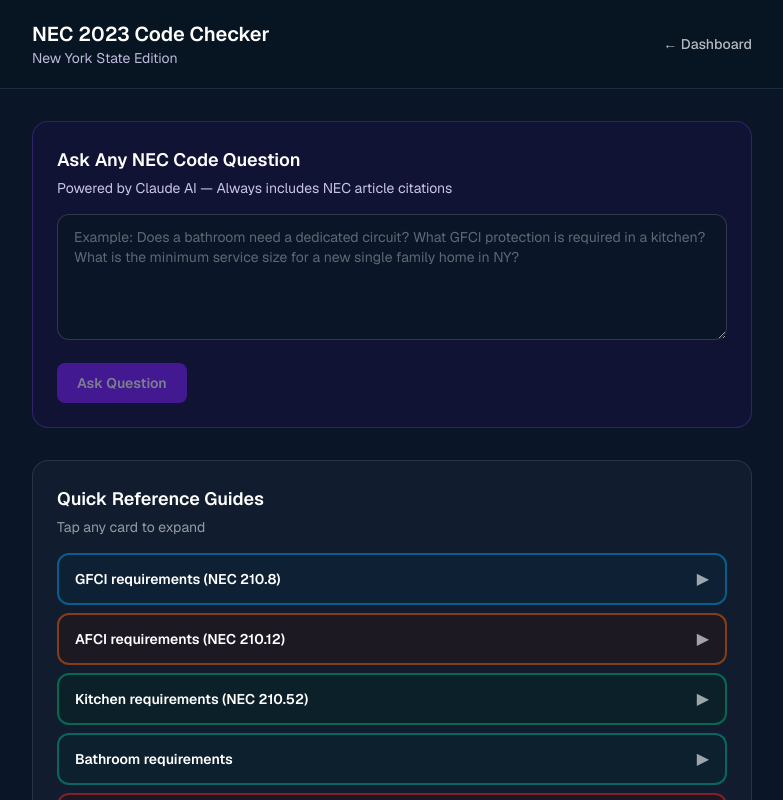
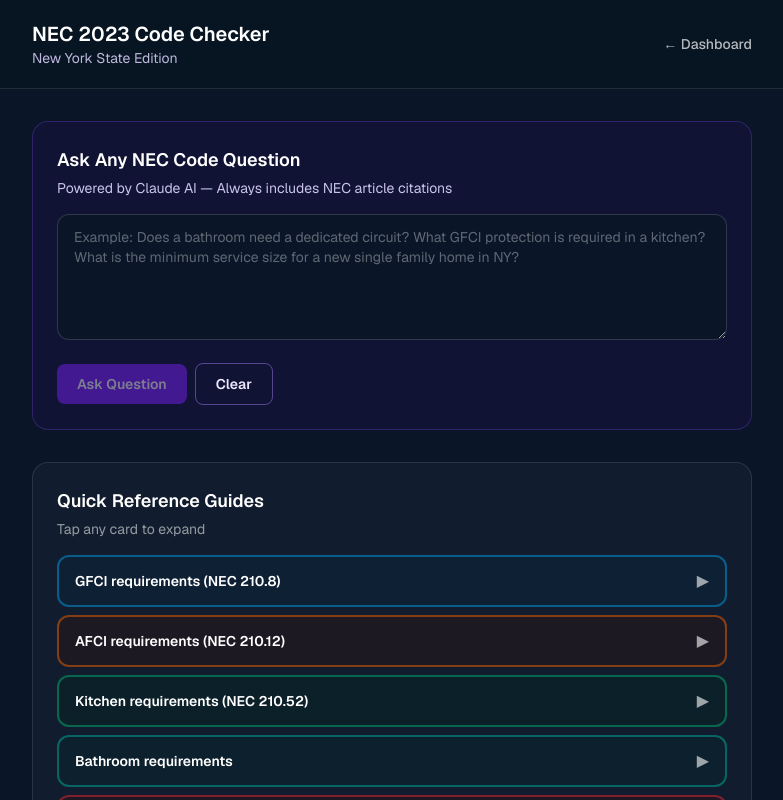
Before and after one commit to tppelectric/blueprintAIapp, a Next.js app: page /tools/nec-checker in a window 1280 px wide. Shown: the top 800 px of the page, without its empty margins (248-1031 px from the left). Built offline with nearby package versions, Linux system fonts and the light colour scheme.

Commit message:
Fix NEC checker clear button always visible

```diff
--- a/app/tools/nec-checker/nec-ai-question-panel.tsx
+++ b/app/tools/nec-checker/nec-ai-question-panel.tsx
@@ -341,12 +341,6 @@ export function NecAiQuestionPanel({
     return parseNecFormattedAnswer(rawAnswer);
   }, [rawAnswer]);
 
-  const hasClearable =
-    Boolean(qInput.trim()) ||
-    lastQuestion !== null ||
-    rawAnswer !== null ||
-    error !== null;
-
   const clearAll = useCallback(() => {
     askAbortRef.current?.abort();
     askAbortRef.current = null;
@@ -422,15 +416,13 @@ export function NecAiQuestionPanel({
         >
           Ask Question
         </button>
-        {hasClearable ? (
         <button
           type="button"
           onClick={clearAll}
-            className="rounded-lg border border-white/25 bg-transparent px-5 py-2.5 text-sm font-semibold text-white/90 hover:bg-white/10 print:border-gray-400 print:text-black"
+          className="rounded-lg border border-violet-400/45 bg-transparent px-5 py-2.5 text-sm font-semibold text-violet-100 hover:bg-violet-500/15 print:border-violet-700 print:text-violet-950"
         >
           Clear
         </button>
-        ) : null}
       </div>
 
       {loading ? (
```
Lines whose indentation alone changed are shown as unchanged.
